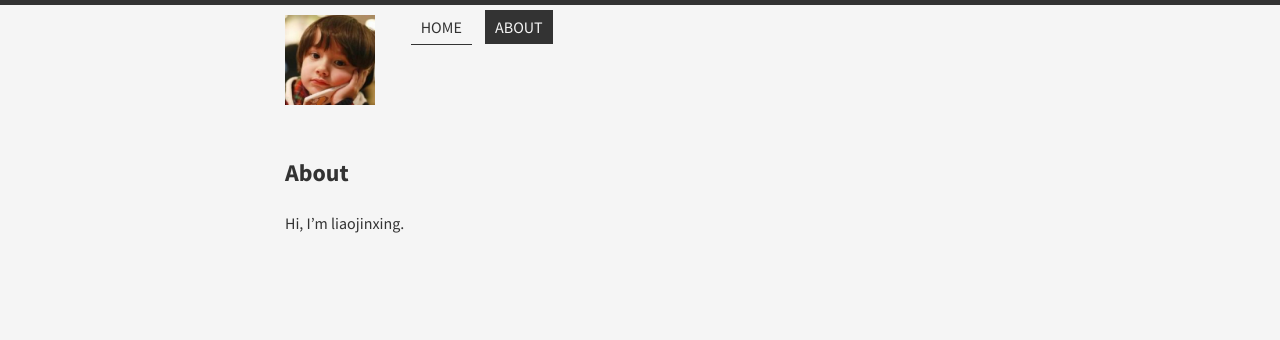
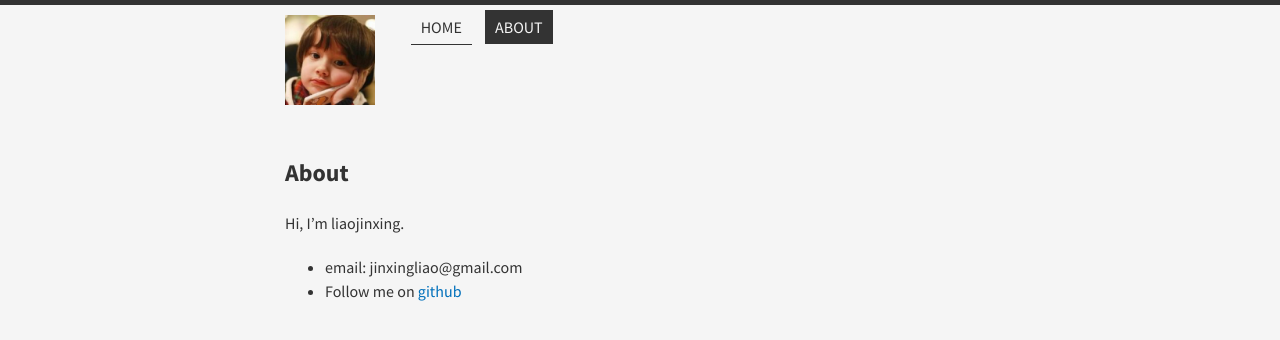
Before and after one commit to liaojinxing/liaojinxing.github.io, a Jekyll site: the page built from about/index.md, in a window 1280 px wide. Shown: the top 340 px of the page. Built offline with Jekyll 4.4.1, drawn with Linux system fonts in a browser that asks for light colours; nearby versions of some CDN libraries; Markdown is read by kramdown in place of the engine named in the settings.

Commit message:
delete demo and modify about

```diff
--- a/about/index.md
+++ b/about/index.md
@@ -4,3 +4,9 @@ title: About
 ---
 
 Hi, I'm liaojinxing.
+
+- email: jinxingliao@gmail.com
+- Follow me on [github]
+
+
+[github]:https://github.com/liaojinxing
```
Also changed, not shown: _posts/2014-02-15-iOS中的相对布局:Autolayout.md (+11 -8 lines), _posts/2014-03-31-第一篇.md (deleted).
